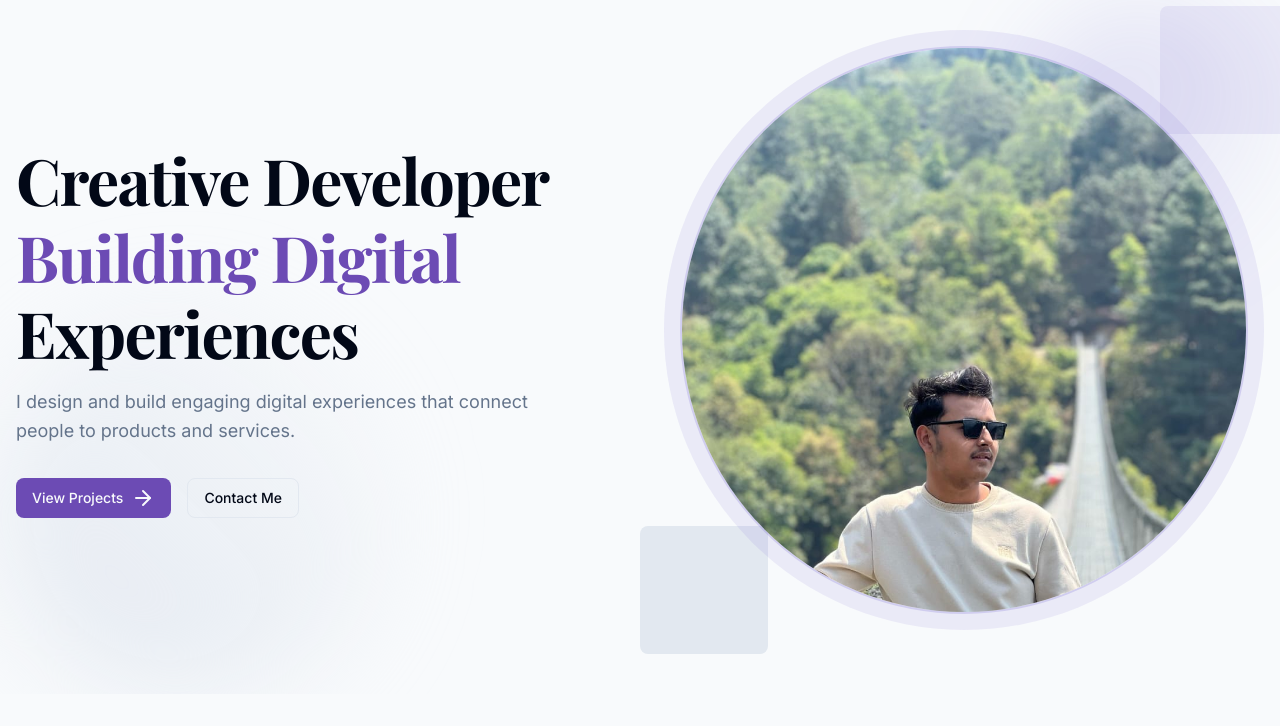
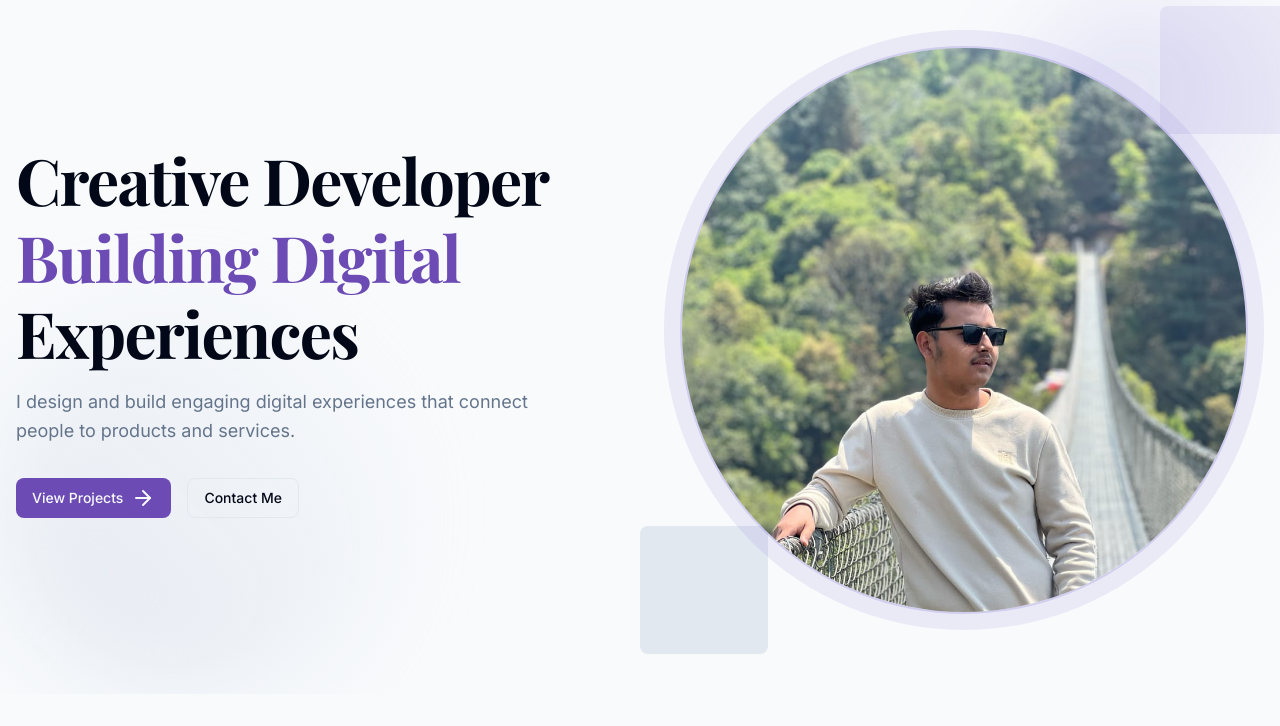
Before and after one commit to sushant12143/Portfolio, a plain HTML site: page index.html in a window 1280 px wide. Shown: the part 74-800 px from the top of the page. Drawn offline with nearby package versions, Linux system fonts and the light colour scheme; a web font is replaced by a local one.

Commit message:
commit-message

```diff
--- a/styles.css
+++ b/styles.css
@@ -291,6 +291,7 @@
 
   .hero-image {
     position: relative;
+
     order: 1;
   }
 
@@ -307,7 +308,9 @@
   .image-inner {
     width: 100%;
     height: 100%;
-    border-radius: 9999px;
+    display: flex;
+    align-items: center;
+    border-radius: 999px;
     overflow: hidden;
     border: 2px solid rgba(105, 90, 205, 0.2);
   }
```
